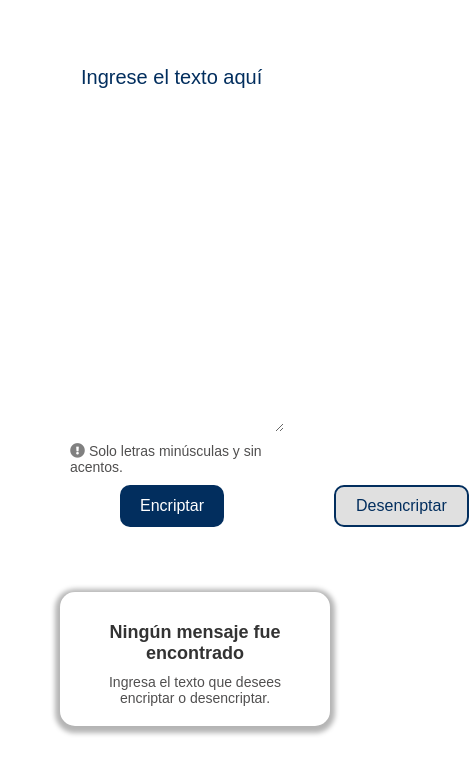
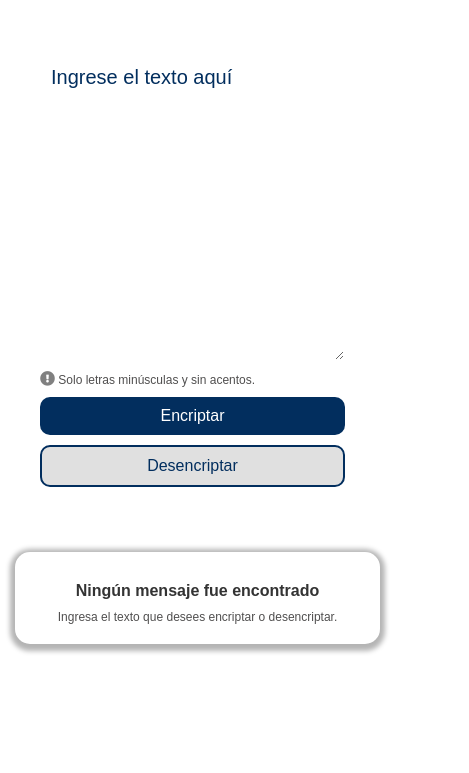
Before and after one commit to Willson-Catacora/01Challenge-ONE, a plain HTML site: page index.html in a window 390 px wide. Shown: the part 61-834 px from the top of the page, 469 px wide, since content can reach past the window. Drawn offline with Linux system fonts and the light colour scheme.

Commit message:
vista de celular y modificaciones en las otras vistas.

```diff
--- a/style.css
+++ b/style.css
@@ -161,10 +161,46 @@ p {
     gap: 10px;
     width: 100%;
   }
-  .button{
+  .button {
     width: 100%;
   }
   .hide-on-tablet {
     display: none;
   }
 }
+/* Celular */
+@media (max-width: 480px) {
+  .container {
+    padding-left: 5px;
+    padding-right: 0;
+  }
+  .div1 {
+    padding-left: 10px;
+    margin-left: 25px;
+  }
+
+  .div2 {
+    margin-right: 10px;
+    margin-left: 10px;
+  }
+  .buttons {
+    flex-direction: column;
+  }
+
+  button {
+    width: 100%;
+    margin: 0;
+  }
+
+  textarea {
+    font-size: 16px;
+  }
+
+  h3 {
+    font-size: 16px;
+  }
+
+  p {
+    font-size: 12px;
+  }
+}
```
